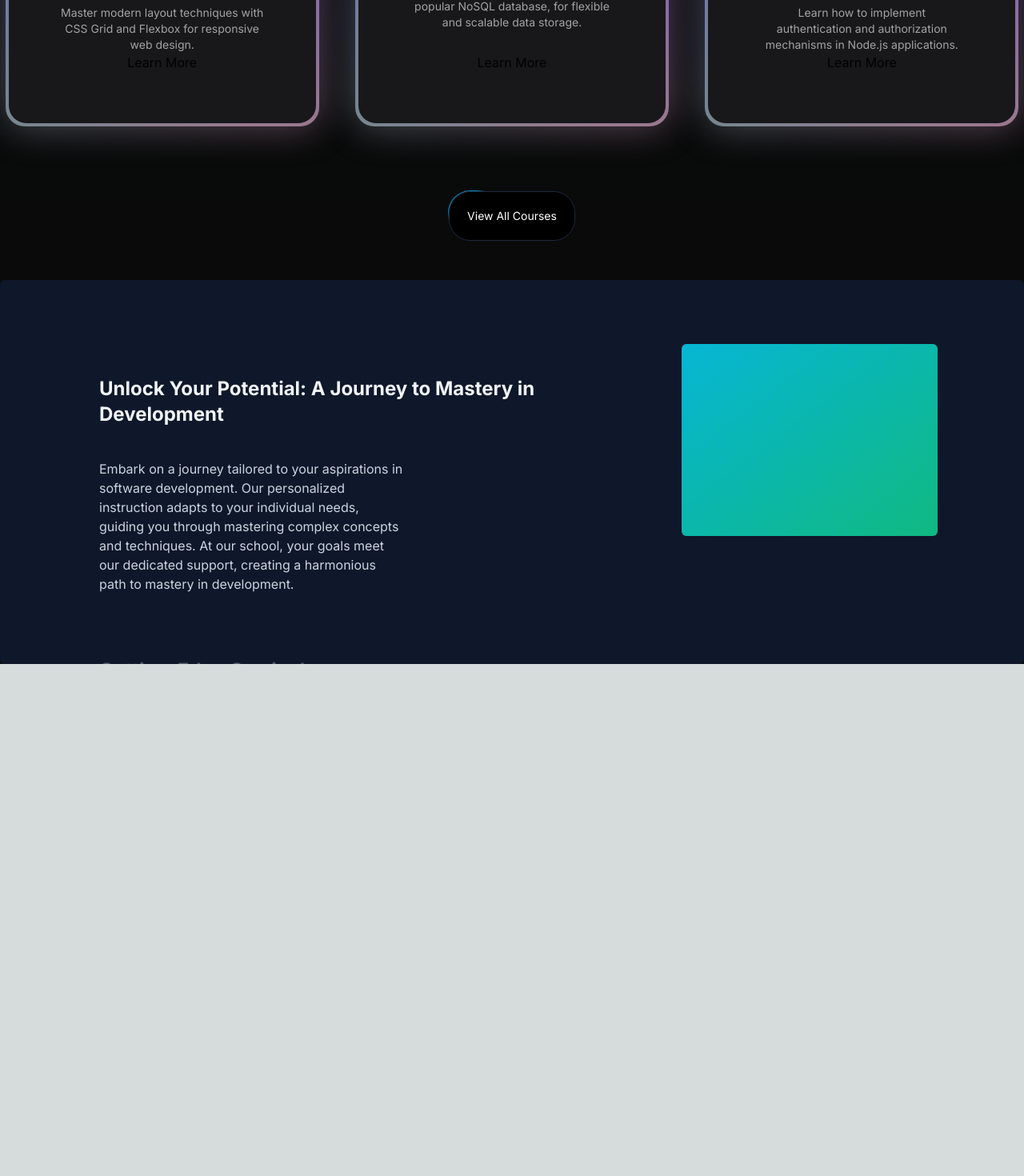
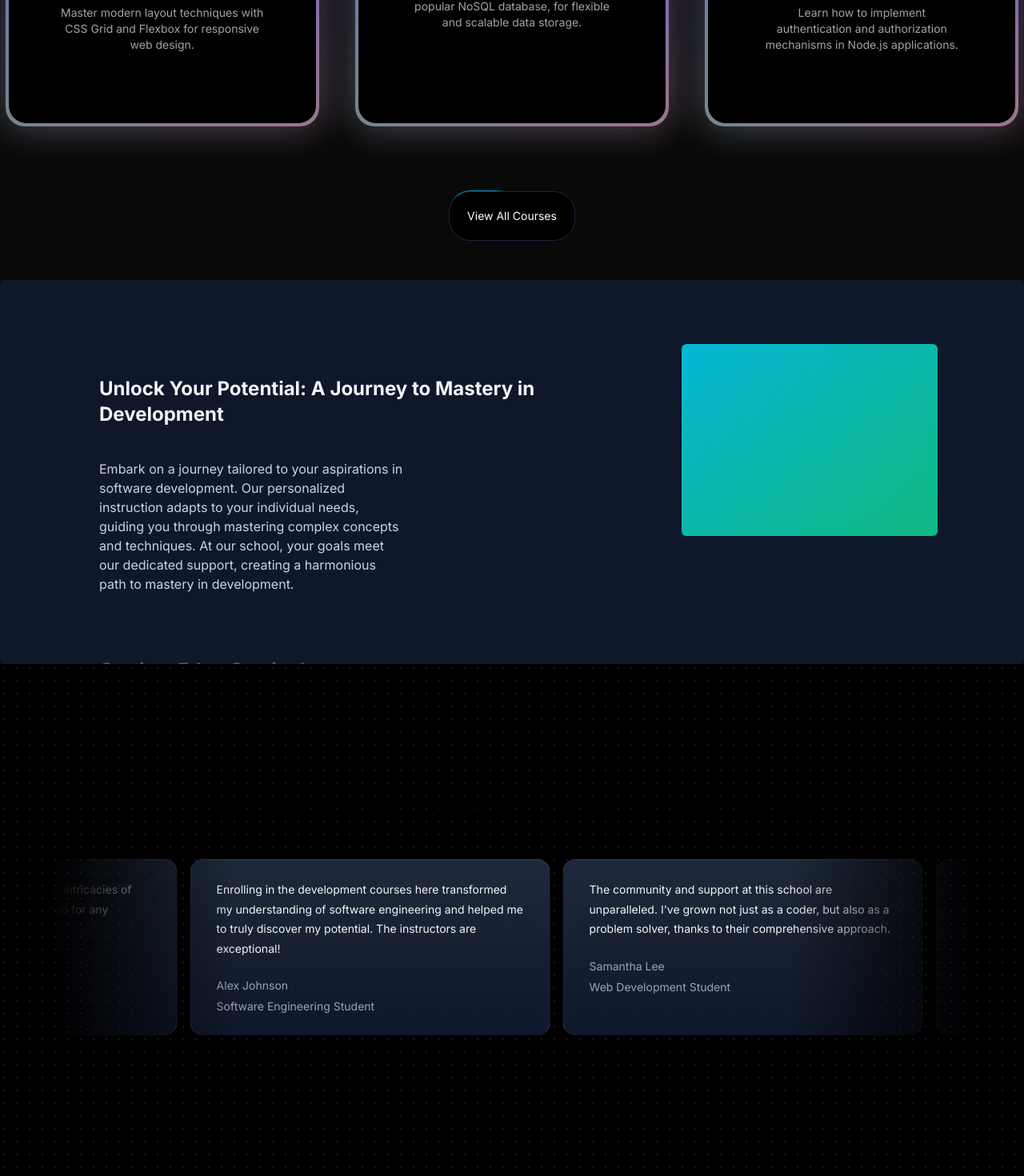
Before and after one commit to sincerelyyyash/course-app, a Next.js app: page / in a window 1280 px wide. Shown: the part 1274-2744 px from the top of the page at 80% size. Before the commit the page ends 2104 px from the top, so only its background shows below. Built offline with nearby package versions, Linux system fonts and the light colour scheme.

Commit message:
Testimonial cards added

```diff
--- a/package.json
+++ b/package.json
@@ -11,6 +11,7 @@
   "dependencies": {
     "clsx": "^2.1.1",
     "framer-motion": "^11.1.9",
+    "mini-svg-data-uri": "^1.4.4",
     "next": "14.2.3",
     "react": "^18",
     "react-dom": "^18",
--- a/src/app/layout.tsx
+++ b/src/app/layout.tsx
@@ -6,7 +6,7 @@
 const inter = Inter({ subsets: ["latin"] });
 
 export const metadata: Metadata = {
-  title: "Create Next App",
+  title: "10xCourses",
   description: "Generated by create next app",
 };
 
--- a/src/app/page.tsx
+++ b/src/app/page.tsx
@@ -1,6 +1,7 @@
 import ChooseUs from "@/components/ChooseUs";
 import CoursesCard from "@/components/CoursesCard";
 import HeroSection from "@/components/HeroSection";
+import TestimonialCards from "@/components/TestimonialCards";
 
 
 export default function Home() {
@@ -9,6 +10,7 @@
     <HeroSection/>
     <CoursesCard/>
     <ChooseUs/>
+    <TestimonialCards/>
     </main>
   );
 }
--- a/src/components/CoursesCard.tsx
+++ b/src/components/CoursesCard.tsx
@@ -39,7 +39,7 @@
             lg:grid-cols-3 gap-8 justify-center'>
                 {courses.map((course:Course)=> (
                     <div className='flex justify-center'>
-                        <BackgroundGradient className="flex flex-col rounded-[22px] p-4 sm:p-10 bg-black dark:bg-zinc-900 overflow-hidden h-full max-w-sm">
+                        <BackgroundGradient className="flex flex-col rounded-[22px] p-4 sm:p-10 bg-black dark:bg-black overflow-hidden h-full max-w-sm">
                         <div className="p-4 sm:p-6 flex flex-col items-center text-center flex-grow">
                             <p className="text-lg sm:text-xl text-black mt-4 mb-2 dark:text-neutral-200">{course.title}</p>
                             <p className="text-sm text-neutral-600 dark:text-neutral-400 flex-grow">{course.description}</p>
--- /dev/null
+++ b/src/components/TestimonialCards.tsx
@@ -0,0 +1,56 @@
+"use client"
+import React from 'react'
+import { InfiniteMovingCards } from './ui/infinite-moving-cards';
+
+const devSchoolTestimonials = [
+    {
+      quote:
+        'Enrolling in the development courses here transformed my understanding of software engineering and helped me to truly discover my potential. The instructors are exceptional!',
+      name: 'Alex Johnson',
+      title: 'Software Engineering Student',
+    },
+    {
+      quote:
+        "The community and support at this school are unparalleled. I've grown not just as a coder, but also as a problem solver, thanks to their comprehensive approach.",
+      name: 'Samantha Lee',
+      title: 'Web Development Student',
+    },
+    {
+      quote:
+        "This school offered me the tools and confidence to take my programming skills to the next level. I'm endlessly grateful for the personalized coaching.",
+      name: 'Michael Chen',
+      title: 'Software Development Student',
+    },
+    {
+      quote:
+        'As a budding developer, finding the right mentor can be challenging, but this school matched me with instructors who truly understand my goals and challenges.',
+      name: 'Emily Taylor',
+      title: 'Programming Student',
+    },
+    {
+      quote:
+        'The courses here opened my eyes to the intricacies of software development. Highly recommend for any aspiring developers!',
+      name: 'Chris Morales',
+      title: 'Full Stack Developer Student',
+    },
+  ];
+
+
+function TestimonialCards() {
+  return (
+    <div className="h-[40rem] w-full dark:bg-black dark:bg-dot-white/[0.2] bg-dot-black/[0.2] relative flex flex-col items-center justify-center overflow-hidden">
+        <h2 className="text-3xl font-bold text-center mb-8 z-10">Success Stories: The Path of Software Development</h2>
+        <div className="flex justify-center w-full overflow-hidden px-4 sm:px-6 lg:px-8">
+        <div className='w-full max-w-6xl'>
+            <InfiniteMovingCards
+            items={devSchoolTestimonials}
+            direction='right'
+            speed='slow'
+            />
+        </div>
+        </div>
+    </div>
+  )
+}
+
+export default TestimonialCards
--- /dev/null
+++ b/src/components/ui/infinite-moving-cards.tsx
@@ -0,0 +1,121 @@
+"use client";
+
+import { cn } from "@/utils/cn";
+import React, { useEffect, useState } from "react";
+
+export const InfiniteMovingCards = ({
+  items,
+  direction = "left",
+  speed = "fast",
+  pauseOnHover = true,
+  className,
+}: {
+  items: {
+    quote: string;
+    name: string;
+    title: string;
+  }[];
+  direction?: "left" | "right";
+  speed?: "fast" | "normal" | "slow";
+  pauseOnHover?: boolean;
+  className?: string;
+}) => {
+  const containerRef = React.useRef<HTMLDivElement>(null);
+  const scrollerRef = React.useRef<HTMLUListElement>(null);
+
+  useEffect(() => {
+    addAnimation();
+  }, []);
+  const [start, setStart] = useState(false);
+  function addAnimation() {
+    if (containerRef.current && scrollerRef.current) {
+      const scrollerContent = Array.from(scrollerRef.current.children);
+
+      scrollerContent.forEach((item) => {
+        const duplicatedItem = item.cloneNode(true);
+        if (scrollerRef.current) {
+          scrollerRef.current.appendChild(duplicatedItem);
+        }
+      });
+
+      getDirection();
+      getSpeed();
+      setStart(true);
+    }
+  }
+  const getDirection = () => {
+    if (containerRef.current) {
+      if (direction === "left") {
+        containerRef.current.style.setProperty(
+          "--animation-direction",
+          "forwards"
+        );
+      } else {
+        containerRef.current.style.setProperty(
+          "--animation-direction",
+          "reverse"
+        );
+      }
+    }
+  };
+  const getSpeed = () => {
+    if (containerRef.current) {
+      if (speed === "fast") {
+        containerRef.current.style.setProperty("--animation-duration", "20s");
+      } else if (speed === "normal") {
+        containerRef.current.style.setProperty("--animation-duration", "40s");
+      } else {
+        containerRef.current.style.setProperty("--animation-duration", "80s");
+      }
+    }
+  };
+  return (
+    <div
+      ref={containerRef}
+      className={cn(
+        "scroller relative z-20  max-w-7xl overflow-hidden  [mask-image:linear-gradient(to_right,transparent,white_20%,white_80%,transparent)]",
+        className
+      )}
+    >
+      <ul
+        ref={scrollerRef}
+        className={cn(
+          " flex min-w-full shrink-0 gap-4 py-4 w-max flex-nowrap",
+          start && "animate-scroll ",
+          pauseOnHover && "hover:[animation-play-state:paused]"
+        )}
+      >
+        {items.map((item, idx) => (
+          <li
+            className="w-[350px] max-w-full relative rounded-2xl border border-b-0 flex-shrink-0 border-slate-700 px-8 py-6 md:w-[450px]"
+            style={{
+              background:
+                "linear-gradient(180deg, var(--slate-800), var(--slate-900)",
+            }}
+            key={item.name}
+          >
+            <blockquote>
+              <div
+                aria-hidden="true"
+                className="user-select-none -z-1 pointer-events-none absolute -left-0.5 -top-0.5 h-[calc(100%_+_4px)] w-[calc(100%_+_4px)]"
+              ></div>
+              <span className=" relative z-20 text-sm leading-[1.6] text-gray-100 font-normal">
+                {item.quote}
+              </span>
+              <div className="relative z-20 mt-6 flex flex-row items-center">
+                <span className="flex flex-col gap-1">
+                  <span className=" text-sm leading-[1.6] text-gray-400 font-normal">
+                    {item.name}
+                  </span>
+                  <span className=" text-sm leading-[1.6] text-gray-400 font-normal">
+                    {item.title}
+                  </span>
+                </span>
+              </div>
+            </blockquote>
+          </li>
+        ))}
+      </ul>
+    </div>
+  );
+};
--- a/tailwind.config.ts
+++ b/tailwind.config.ts
@@ -1,5 +1,9 @@
 import type { Config } from "tailwindcss";
 
+
+const svgToDataUri = require("mini-svg-data-uri");
+
+const colors = require("tailwindcss/colors");
 const {
   default: flattenColorPalette,
 } = require("tailwindcss/lib/util/flattenColorPalette");
@@ -14,9 +18,16 @@
   theme: {
     extend: {
       animation: {
+        scroll:
+          "scroll var(--animation-duration, 40s) var(--animation-direction, forwards) linear infinite",
         spotlight: "spotlight 2s ease .75s 1 forwards",
       },
       keyframes: {
+        scroll: {
+          to: {
+            transform: "translate(calc(-50% - 0.5rem))",
+          },
+        },
         spotlight: {
           "0%": {
             opacity: "0",
@@ -37,6 +48,18 @@
   },
   plugins: [
     addVariablesForColors,
+    function ({ matchUtilities, theme }: any) {
+      matchUtilities(
+        {
+          "bg-dot": (value: any) => ({
+            backgroundImage: `url("${svgToDataUri(
+              `<svg xmlns="http://www.w3.org/2000/svg" viewBox="0 0 32 32" width="16" height="16" fill="none"><circle fill="${value}" id="pattern-circle" cx="10" cy="10" r="1.6257413380501518"></circle></svg>`
+            )}")`,
+          }),
+        },
+        { values: flattenColorPalette(theme("backgroundColor")), type: "color" }
+      );
+    },
   ],
 };
 
```
Also changed, not shown: 1 other file (tests, documents, lock files or other folders).
